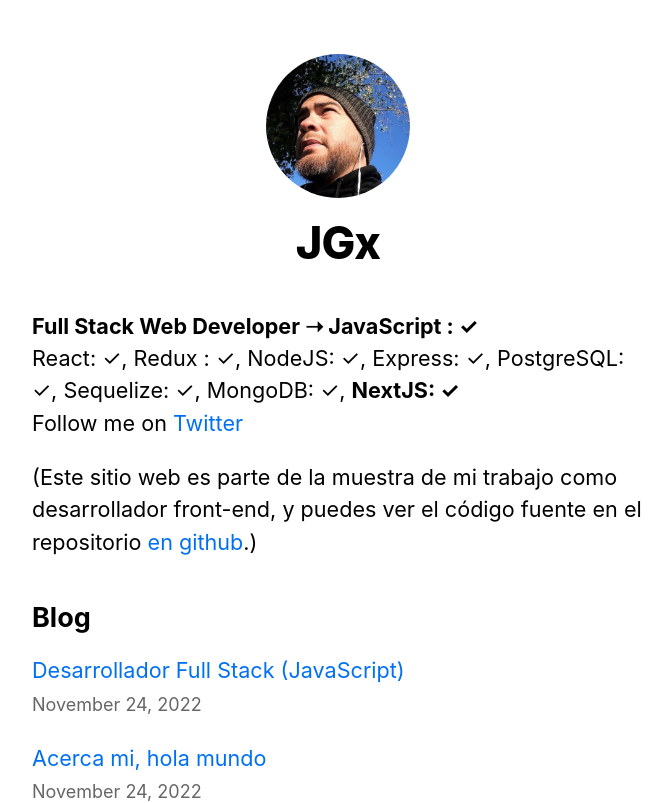
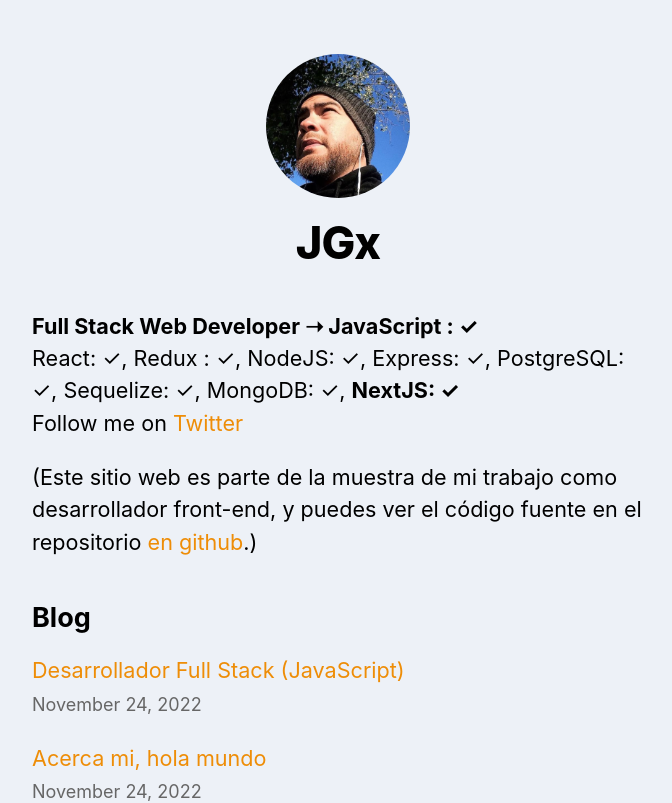
Before and after one commit to JoseGermanx/nextjs-blog, a Next.js app: page / in a window 1280 px wide. Shown: the top 803 px of the page, without its empty margins (302-974 px from the left). Built offline with nearby package versions, Linux system fonts and the light colour scheme.

Commit message:
Cambio de color de fondo y links en globalcss

```diff
--- a/styles/globals.css
+++ b/styles/globals.css
@@ -6,6 +6,7 @@ body {
     Cantarell, Fira Sans, Droid Sans, Helvetica Neue, sans-serif;
   line-height: 1.6;
   font-size: 18px;
+  background-color: #edf1f7;
 }
 
 * {
@@ -13,7 +14,7 @@ body {
 }
 
 a {
-  color: #0070f3;
+  color: #ee8d07;
   text-decoration: none;
 }
 
```
